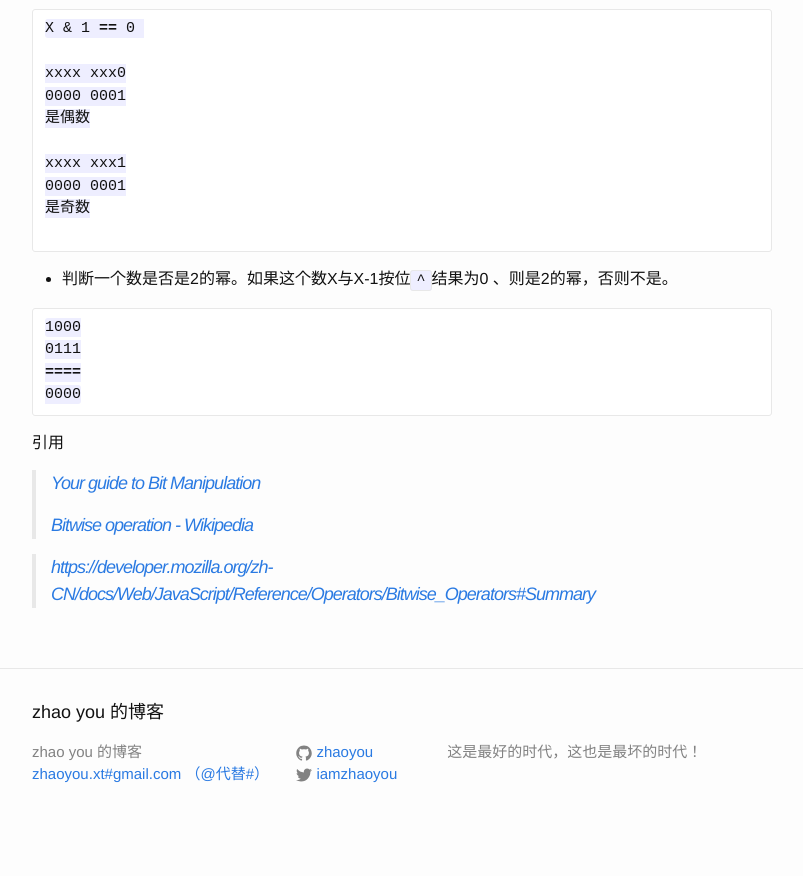
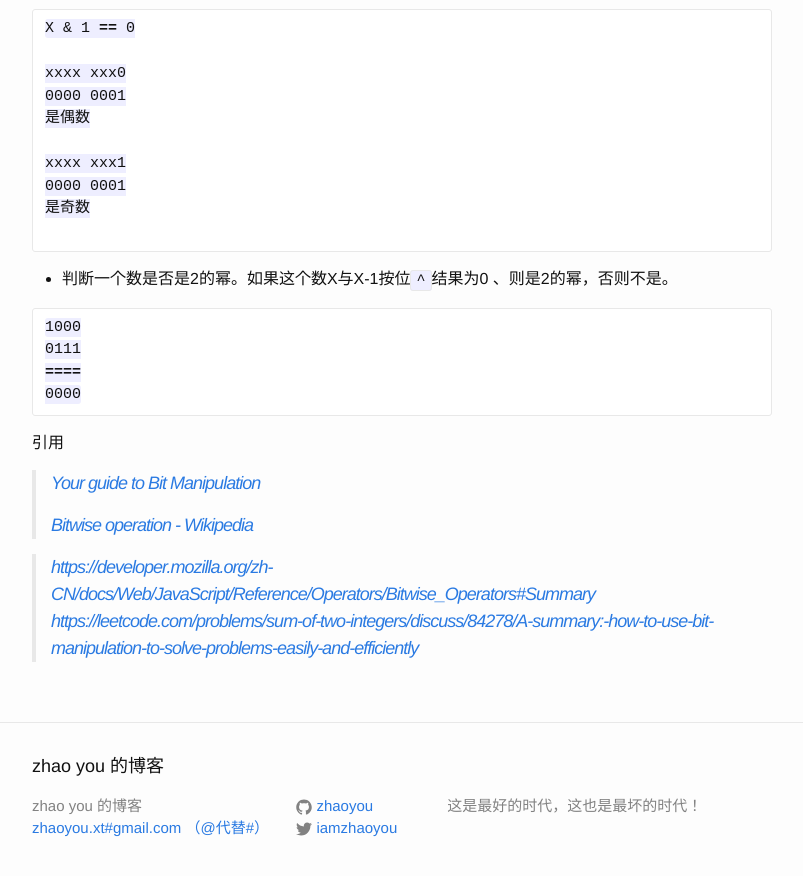
Before and after one commit to zhaoyou/zhaoyou.github.io, a Jekyll site: the page built from _posts/2019-02-18-Bit-Manipulation.md, in a window 1280 px wide and 900 px high, scrolled down 1403 px. Shown: the top 876 px of the window, without its empty margins (238-1041 px from the left). Built offline with Jekyll 4.4.1, drawn with Linux system fonts in a browser that asks for light colours; before the commit the page ends 2249 px from its top, so only the background shows below that; part of the change alters nothing that is shown.

Commit message:
update Bit-Manipulation.md

```diff
--- a/_posts/2019-02-18-Bit-Manipulation.md
+++ b/_posts/2019-02-18-Bit-Manipulation.md
@@ -109,3 +109,4 @@ xxxx xxx1
 > [Bitwise operation - Wikipedia](https://zh.wikipedia.org/wiki/%E4%BD%8D%E6%93%8D%E4%BD%9C)
 
 > [https://developer.mozilla.org/zh-CN/docs/Web/JavaScript/Reference/Operators/Bitwise_Operators#Summary](https://developer.mozilla.org/zh-CN/docs/Web/JavaScript/Reference/Operators/Bitwise_Operators#Summary)
+> [https://leetcode.com/problems/sum-of-two-integers/discuss/84278/A-summary:-how-to-use-bit-manipulation-to-solve-problems-easily-and-efficiently](https://leetcode.com/problems/sum-of-two-integers/discuss/84278/A-summary:-how-to-use-bit-manipulation-to-solve-problems-easily-and-efficiently)
```
